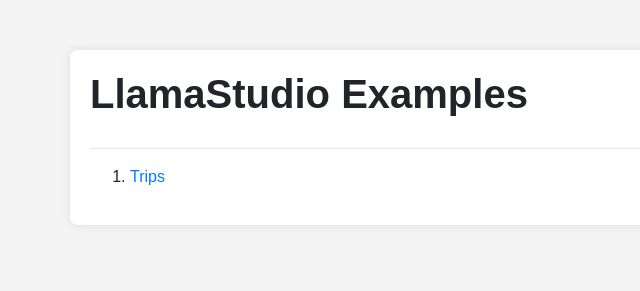
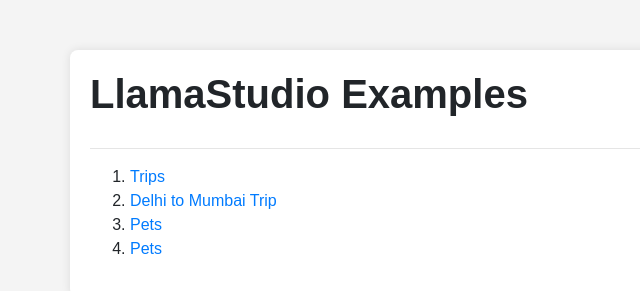
Before and after one commit to xprilion/llamastudio, a plain HTML site: page index.html in a window 1280 px wide. Shown: the whole page, without its empty margins (0-640 px from the left). Drawn offline with nearby package versions, Linux system fonts and the light colour scheme.

Commit message:
Update index.html

```diff
--- a/index.html
+++ b/index.html
@@ -40,6 +40,15 @@
         <li>
             <a href="./trips.html">Trips</a>
         </li>
+        <li>
+            <a href="./route/delhi-to-mumbai.html">Delhi to Mumbai Trip</a>
+        </li>
+        <li>
+            <a href="./site/pets.html">Pets</a>
+        </li>
+        <li>
+            <a href="./site/alien-pets.html">Pets</a>
+        </li>
         <!-- You can add more examples here as list items -->
     </ol>
 </div>
```
